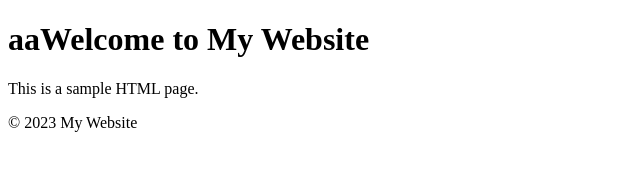
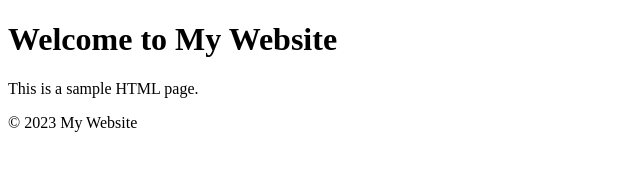
Before and after one commit to MiguelMurillo91/te4-CI, a website: page index.html in a window 1280 px wide. Shown: the whole page, without its empty margins (0-640 px from the left). Drawn offline with Linux system fonts and the light colour scheme.

Commit message:
test running2

```diff
--- a/index.html
+++ b/index.html
@@ -7,7 +7,7 @@
 	</head>
 	<body>
 		<header>
-			<h1>aaWelcome to My Website</h1>
+			<h1>Welcome to My Website</h1>
 		</header>
 		<main>
 			<section id="content">
```
